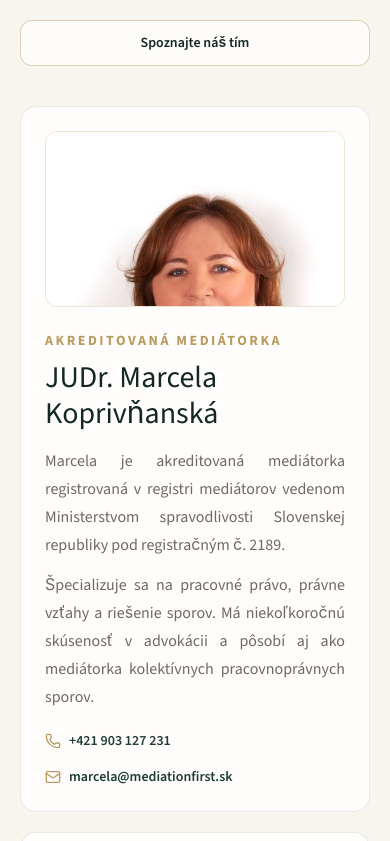
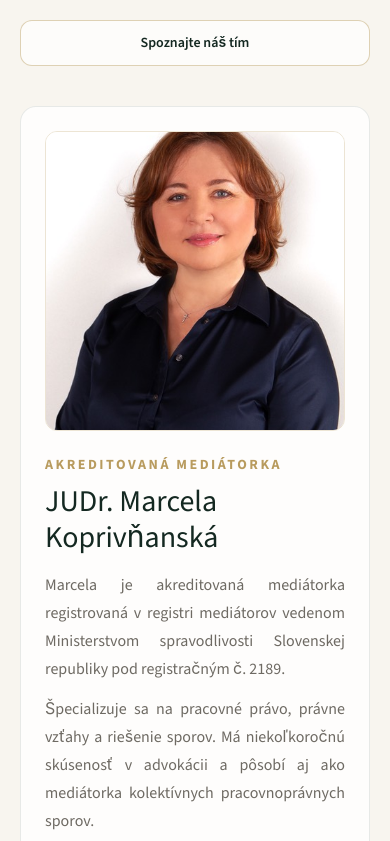
Before and after one commit to achepinoga/mediationfirst, a Next.js app: page / in a window 390 px wide. Shown: the part 4503-5344 px from the top of the page. Built offline with nearby package versions, Linux system fonts and the light colour scheme.

Commit message:
Fix team photo cropping on mobile — square aspect ratio

```diff
--- a/components/TeamCard.tsx
+++ b/components/TeamCard.tsx
@@ -8,13 +8,13 @@ type Member = (typeof team)[number];
 export function TeamCard({ member }: { member: Member }) {
   return (
     <article className="grid gap-6 rounded-2xl border border-green-deep/10 bg-white/80 p-6 md:grid-cols-[160px_1fr]">
-      <div className="relative min-h-44 overflow-hidden rounded-xl border border-gold-muted/25">
+      <div className="relative aspect-square overflow-hidden rounded-xl border border-gold-muted/25 md:aspect-auto md:min-h-44">
         <Image
           src={member.photo}
           alt={member.name}
           fill
-          className="object-cover object-top"
-          sizes="160px"
+          className="object-cover object-center"
+          sizes="(max-width: 768px) 100vw, 160px"
         />
       </div>
       <div>
```
